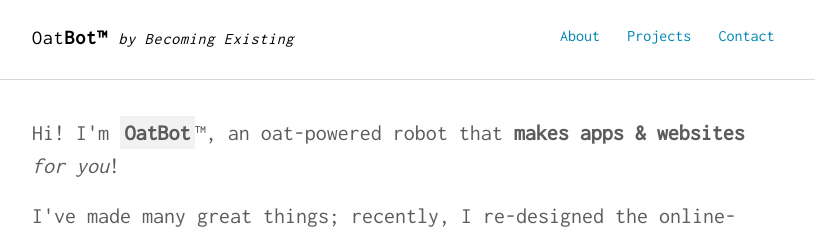
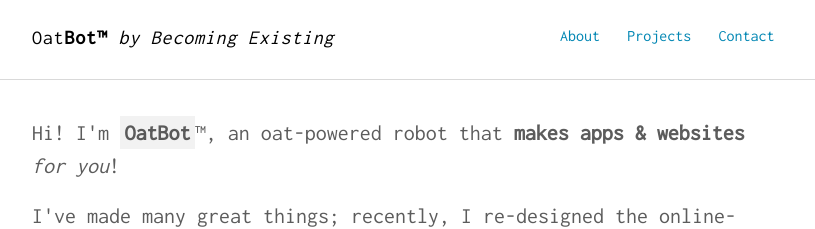
Before and after one commit to dino-koutrouzas/dotcom, a Jekyll site: the page built from index.html, in a window 1280 px wide. Shown: the top 229 px of the page, without its empty margins (232-1047 px from the left). Built offline with Jekyll 4.4.1, drawn with Linux system fonts in a browser that asks for light colours.

Commit message:
Update main.scss

```diff
--- a/assets/css/main.scss
+++ b/assets/css/main.scss
@@ -3,7 +3,3 @@
 ---
 @charset "utf-8";
 @import "main";
-
-.logo em {
-  font-size: 1rem;
-}
```
